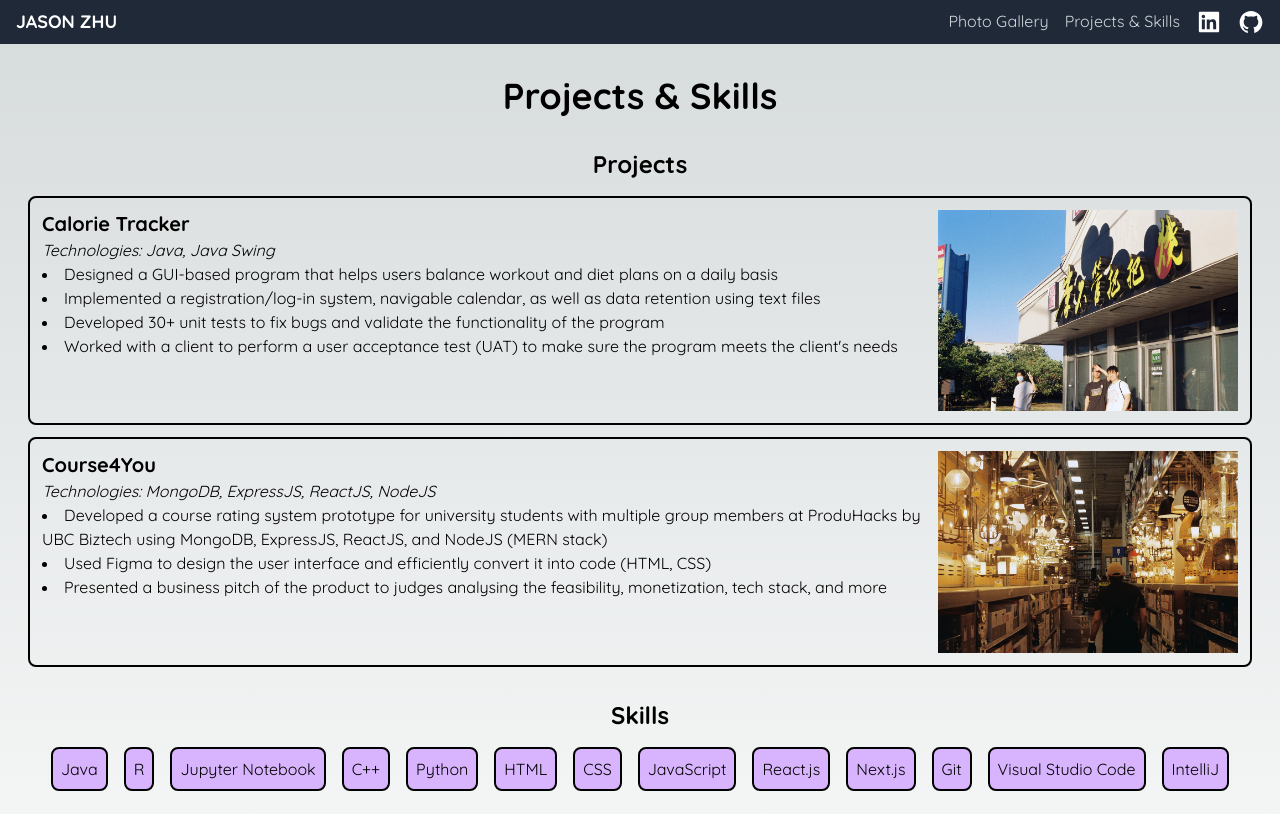
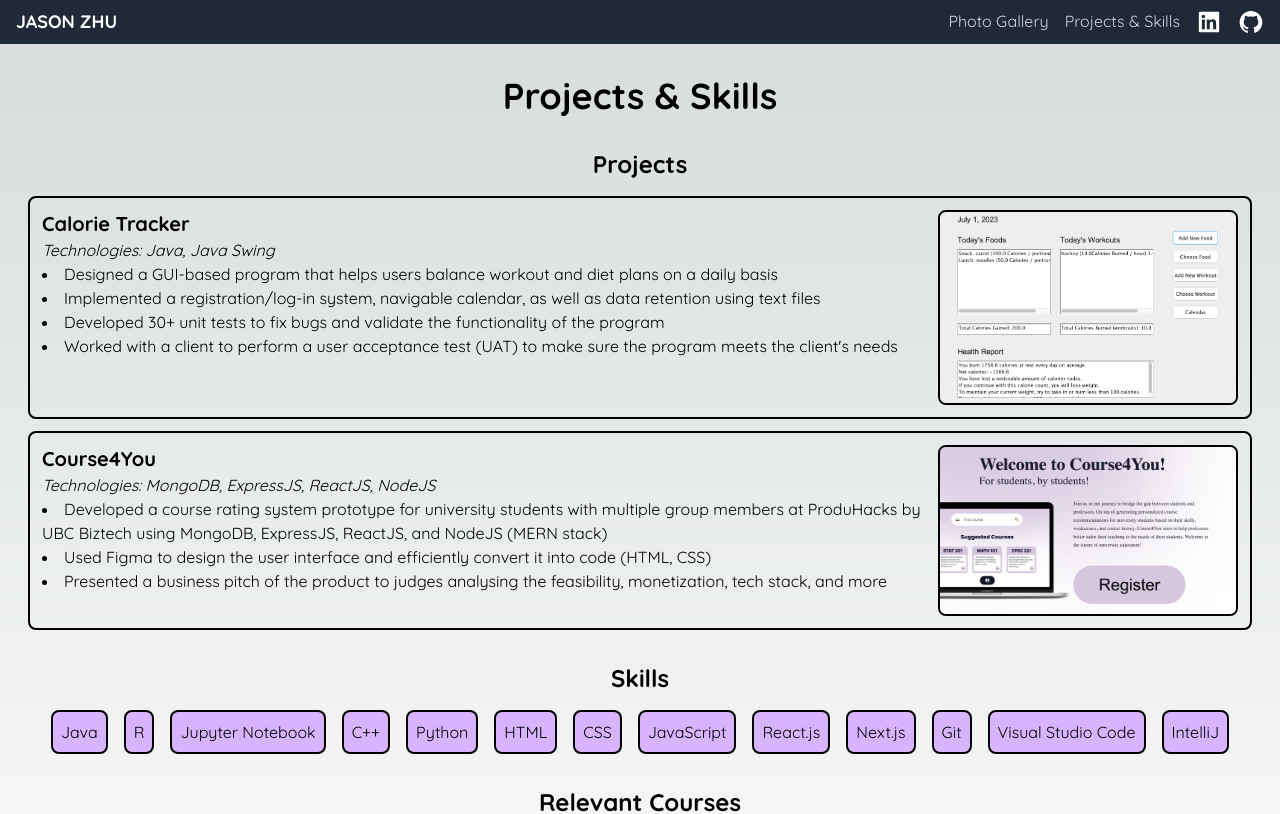
Before and after one commit to zhujhj/zhujhj.github.io, a Next.js app: page /projects in a window 1280 px wide. Shown: the top 814 px of the page. Built offline with nearby package versions, Linux system fonts and the light colour scheme.

Commit message:
changed photos

```diff
--- a/app/projects/page.jsx
+++ b/app/projects/page.jsx
@@ -41,7 +41,7 @@ const Projects = () => {
                 <li>Developed 30+ unit tests to fix bugs and validate the functionality of the program</li>
                 <li>Worked with a client to perform a user acceptance test (UAT) to make sure the program meets the client's needs</li>
             </div>
-            <img src="/images/chineserestaurant.jpeg" className="object-cover w-[300px] justify-right" />
+            <img src="/images/calorietracker.png" className="object-cover w-[300px] justify-right border-2 border-black rounded-lg" />
           </div>
           <div className='flex justify-between border-2 border-black rounded-lg p-3 m-3'>
             <div>
@@ -59,7 +59,7 @@ const Projects = () => {
                 <li>Presented a business pitch of the product to judges analysing the feasibility, monetization, tech stack, and more</li>
 
             </div>
-            <img src="/images/lights.jpeg" className="object-cover w-[300px] justify-right" />
+            <img src="/images/course4you.png" className="object-cover w-[300px] justify-right border-2 border-black rounded-lg" />
           </div>
         </section>
 
@@ -117,6 +117,34 @@ const Projects = () => {
                 <td>CPSC 221</td>
                 <td>Basic Data Structures and Algorithms</td>
               </tr>
+              {/* <tr>
+                <td>DSCI 100</td>
+                <td>Introduction to Data Science</td>
+              </tr> */}
+              {/* <tr>
+                <td>STAT 201</td>
+                <td>Statistical Inference for Data Science</td>
+              </tr>
+              <tr>
+                <td>STAT 302</td>
+                <td>Introduction to Probability</td>
+              </tr> */}
+              {/* <tr>
+                <td>MATH 100</td>
+                <td>Calculus I</td>
+              </tr> */}
+              {/* <tr>
+                <td>MATH 101</td>
+                <td>Calculus II</td>
+              </tr>
+              <tr>
+                <td>MATH 200</td>
+                <td>Calculus III</td>
+              </tr>
+              <tr>
+                <td>MATH 221</td>
+                <td>Matrix Algebra</td>
+              </tr> */}
             </table>
           </div>
         </section>
```
Also changed, not shown: public/images/calorietracker.png (added), public/images/course4you.png (added).
